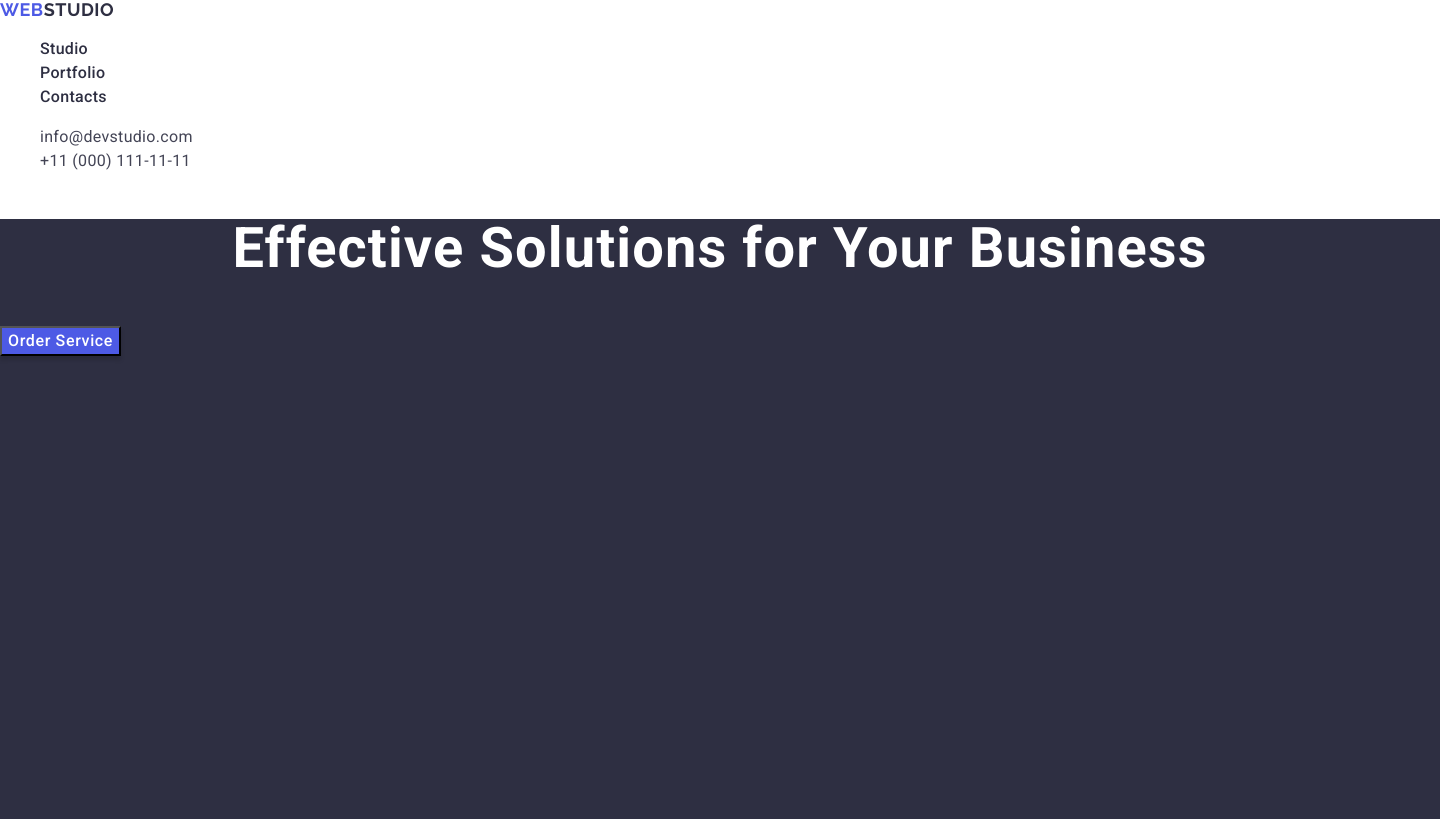
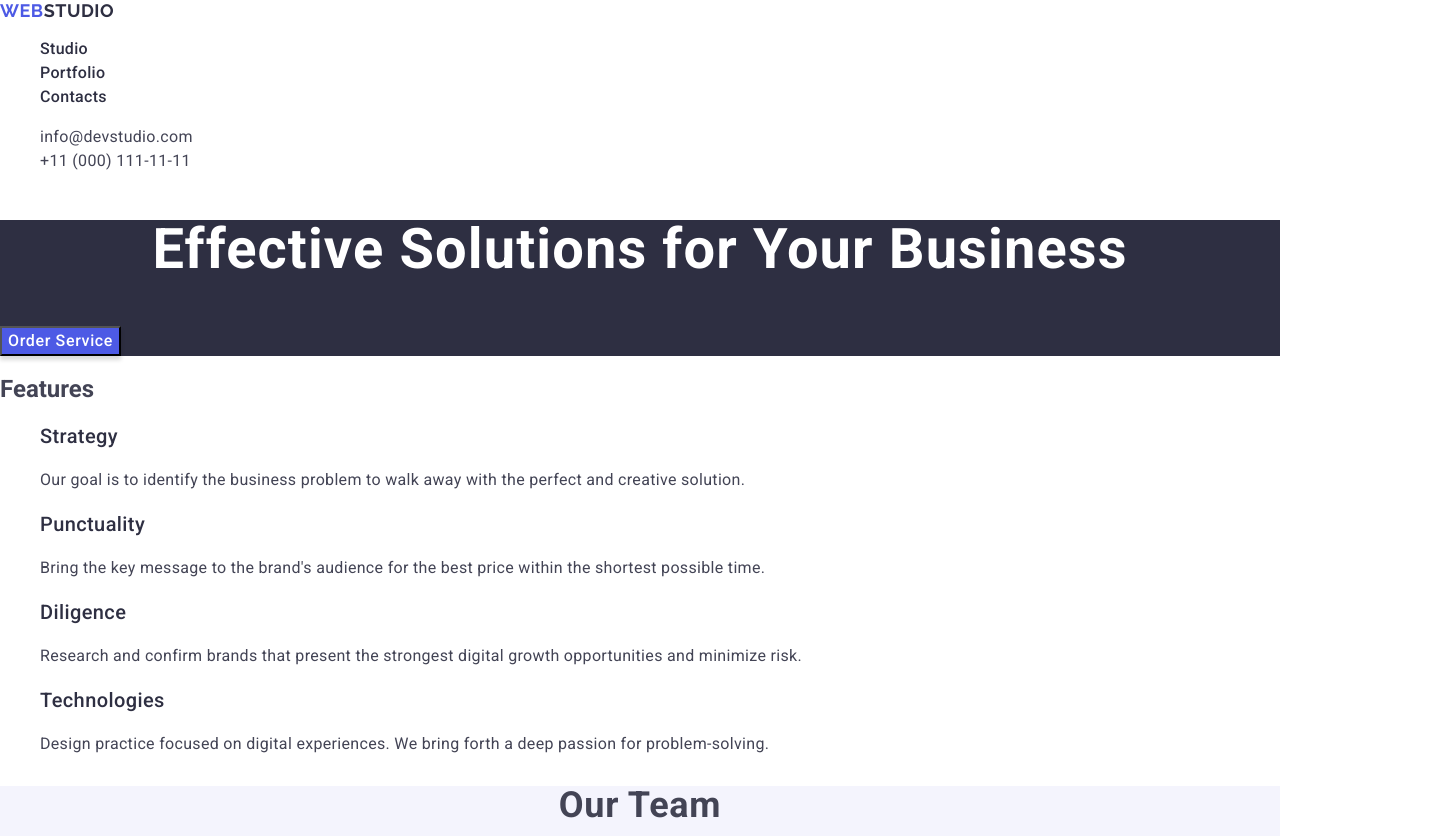
Before and after one commit to khrystyna-nesterenko/goit-markup-hw-02, a plain HTML site: page index.html in a window 1280 px wide. Shown: the top 836 px of the page, 1440 px wide, since content can reach past the window. Drawn offline with nearby package versions, Linux system fonts and the light colour scheme.

Commit message:
update all

```diff
--- a/css/styles.css
+++ b/css/styles.css
@@ -1,6 +1,7 @@
 body {
 font-family: "Roboto", sans-serif;
-color: #2e2f42;
+color: #434455;
+background-color: #fff;
 }
 
 ul{
@@ -14,23 +15,29 @@ a {
 .section-title {
         font-weight: 700;
         font-size: 36px;
-        line-height: 1.11111;
+        line-height: 1.11;
         letter-spacing: 0.02em;
         text-align: center;
+        text-transform: capitalize;
 }
 /* ------------------------HEADER--------------------- */
 
 .logo {
     font-family: "Raleway", sans-serif;
+    font-weight: 700;
     font-size: 18px;
-    line-height: 1.16;
+    line-height: 1.17;
     letter-spacing: 0.03em;
     text-transform: uppercase;
-    color: #2e2f42;
+    color: #4d5ae5;
 }
 
-.accent {
-        color: #4d5ae5;
+.accent-header {
+        color: #2e2f42;
+}
+
+.accent-footer {
+    color: #f4f4fd;
 }
 
 .header-nav {
@@ -41,12 +48,15 @@ a {
         color: #2e2f42;
 }
 
+.header-address {
+    font-style: normal;
+}
+
 .header-contacts {
         font-size: 16px;
         line-height: 1.5;
         letter-spacing: 0.02em;
         color: #434455;
-        font-style: normal;
 }
 
 .header-contacts:hover, .header-contacts:focus, .header-nav:hover, .header-nav:focus {
@@ -62,13 +72,11 @@ text-decoration: underline;
 
 .service-section {
     background-color: #2e2f42;
-    width: 1440px;
-    height: 600px;
 }
 
 .main-title {
         font-size: 56px;
-        line-height: 1.071;
+        line-height: 1.07;
         letter-spacing: 0.02em;
         text-align: center;
         color: #fff;
@@ -85,7 +93,7 @@ text-decoration: underline;
         cursor: pointer;
 }
 
-.btn-order:hover {
+.btn-order:hover, .btn-order:focus {
     background-color: #404bbf;
 }
 
@@ -112,6 +120,9 @@ text-decoration: underline;
 
 /* ---------------------OUR TEAM--------------------------- */
 
+.team-section {
+    background-color: #F4F4FD;
+}
 .team-name {
         font-weight: 500;
         font-size: 20px;
@@ -133,6 +144,9 @@ text-decoration: underline;
 
 /* -----------------------PORTFOLIO------------------------- */
 
+.portfolio-section {
+    background-color: #fff;
+}
 .prtfolio-name {
         font-weight: 500;
         font-size: 20px;
@@ -151,8 +165,6 @@ text-decoration: underline;
 /* ------------------------------------------------ */
 .footer {
         background-color: #2e2f42;
-        width: 1440px;
-        height: 312px;
 }
 .footer-text {
         font-size: 16px;
--- a/index.html
+++ b/index.html
@@ -23,11 +23,11 @@
   <body>
     <header class="header">
       <nav>
-        <a class="logo" href="./index.html">
-          <span class="accent">Web</span>Studio</a
+        <a class="logo" href="./index.html"
+          >Web<span class="accent-header">Studio</span></a
         >
         <ul>
-          <li><a class="header-nav" href="">Studio</a></li>
+          <li><a class="header-nav" href="./index.html">Studio</a></li>
           <li><a class="header-nav" href="">Portfolio</a></li>
           <li><a class="header-nav" href="">Contacts</a></li>
         </ul>
@@ -202,8 +202,8 @@
     </main>
 
     <footer class="footer">
-      <a class="logo" href="./index.html">
-        <span class="accent">Web</span>Studio</a
+      <a class="logo" href="./index.html"
+        >Web<span class="accent-footer">Studio</span></a
       >
       <p class="footer-text">
         Increase the flow of customers and sales for your business with digital
```
